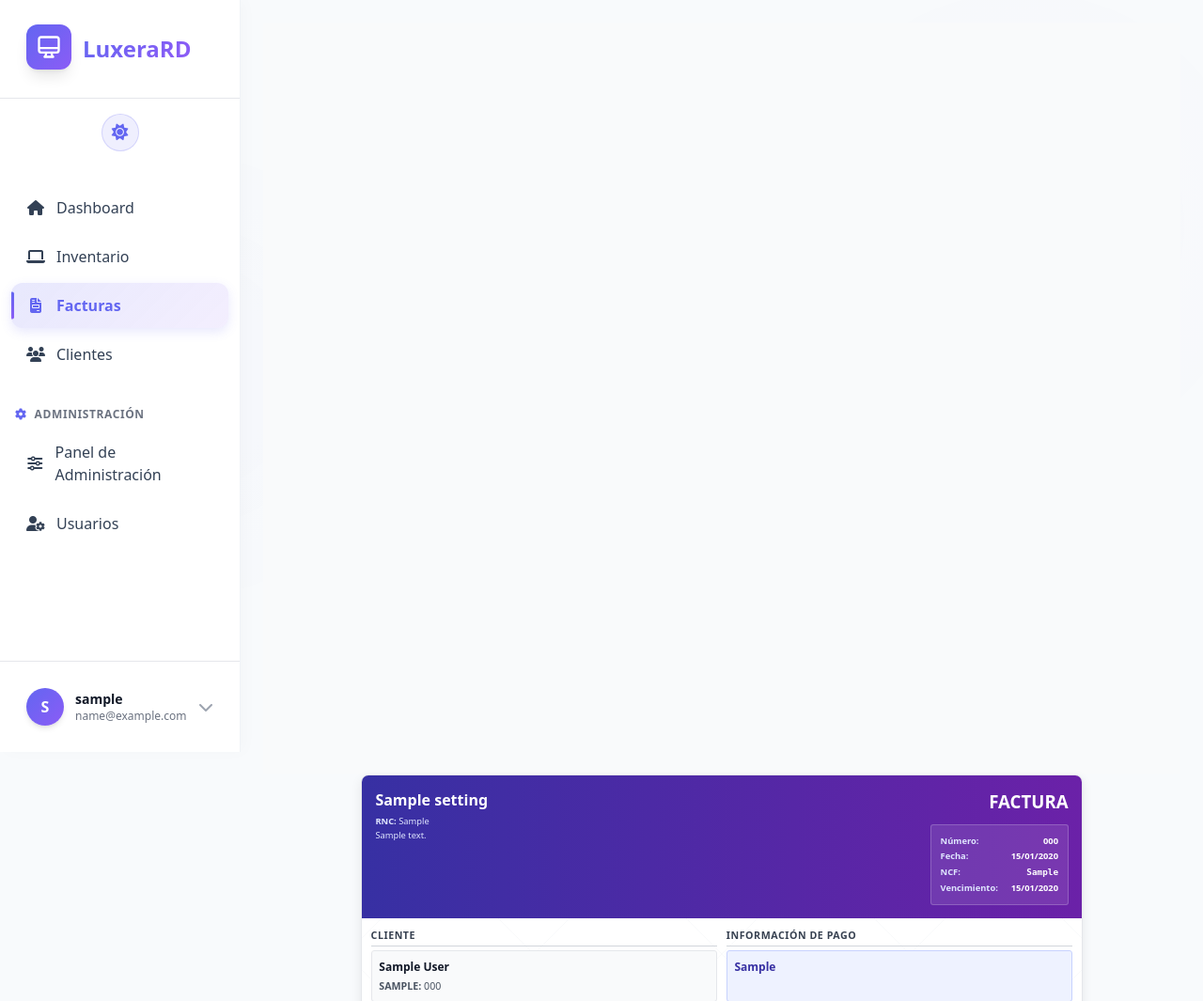
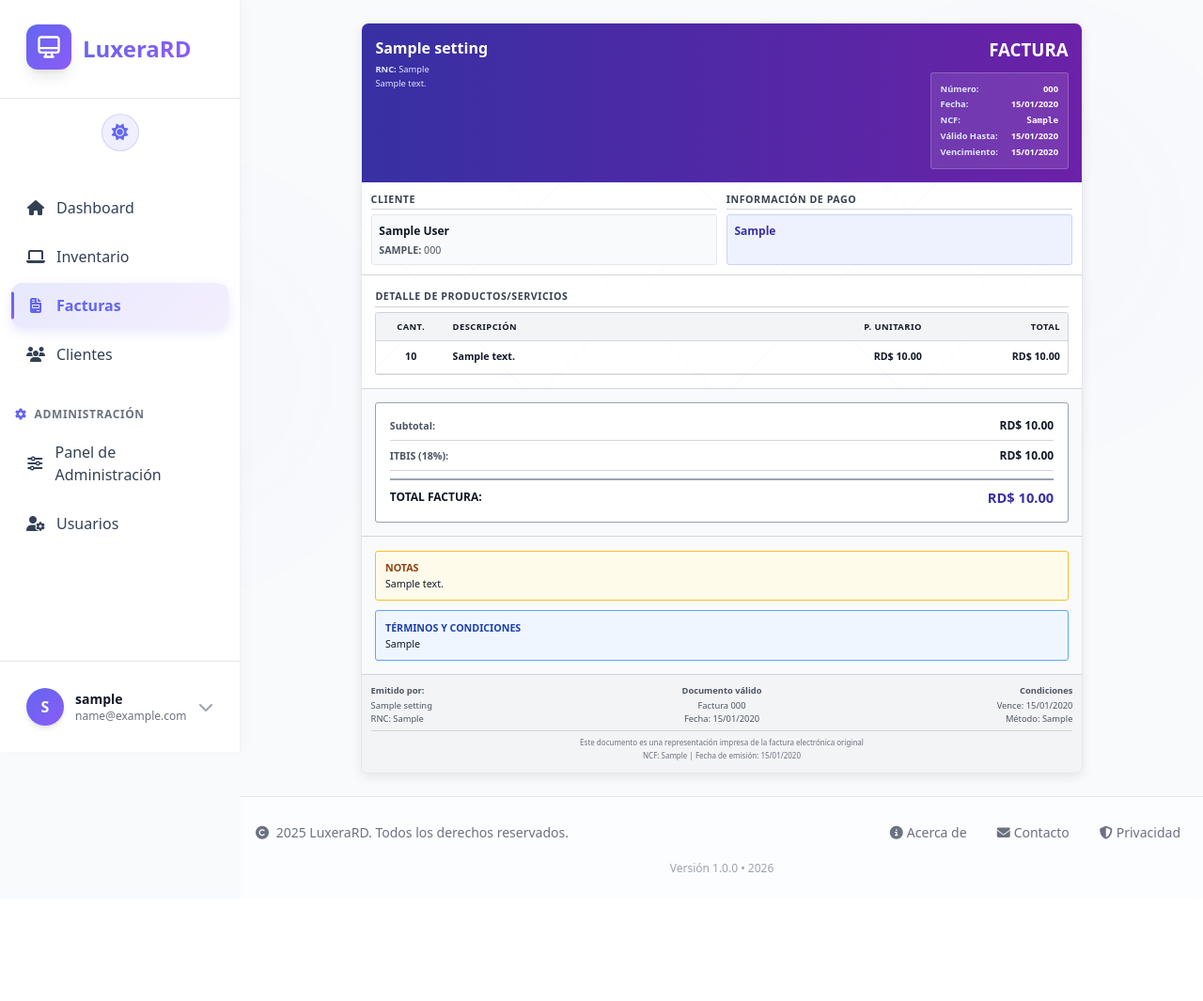
Before and after one commit to somanumte/LuxeraRD, a Flask app: page /invoices/1 in a window 1280 px wide. Shown: the top 1065 px of the page at 94% size. After the commit the page ends 928 px from the top, so only its background shows below. Run offline with Flask 3, Linux system fonts and the light colour scheme; a user stored in the database is signed in; tables that the repository leaves empty hold one stand-in row (values such as "Sample post"); some libraries are stand-ins or nearby versions.

Commit message:
Proyecto Luxera, V.1.1 _ web

```diff
--- a/app/templates/invoices/invoice_detail.html
+++ b/app/templates/invoices/invoice_detail.html
@@ -324,10 +324,6 @@
 {% endblock %}
 
 {% block content %}
-<div class="min-h-screen bg-gray-50 dark:bg-gray-900 py-4 no-print" id="encabezado-app">
-    <!-- ... contenido del header web (no se muestra en impresión) ... -->
-</div>
-
 <!-- Área de la factura optimizada para IMPRESIÓN PERFECTA -->
 <div id="factura-impresion" class="watermark-bg mx-auto bg-white text-gray-900 invoice-border page-break-avoid" style="max-width: 8in; margin: 0 auto;">
     <!-- Encabezado con logo -->
@@ -375,6 +371,17 @@
 
                         <div style="color: #e0e7ff; font-weight: 600;">NCF:</div>
                         <div style="color: white; font-weight: 700; font-family: monospace; text-align: right;">{{ invoice.ncf }}</div>
+
+                            {% if settings.ncf_valid_until %}
+                        <div style="color: #e0e7ff; font-weight: 600;">Válido Hasta:</div>
+                        <div style="color: white; font-weight: 700; text-align: right;">
+                            {% if settings.ncf_valid_until is string %}
+                                {{ settings.ncf_valid_until }}
+                            {% else %}
+                                {{ settings.ncf_valid_until.strftime('%d/%m/%Y') }}
+                            {% endif %}
+                        </div>
+                            {% endif %}
 
                         {% if invoice.due_date %}
                         <div style="color: #e0e7ff; font-weight: 600;">Vencimiento:</div>
```
